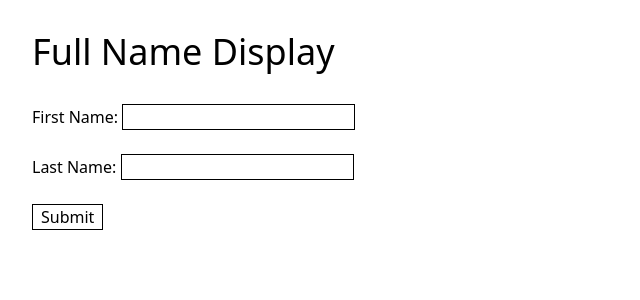
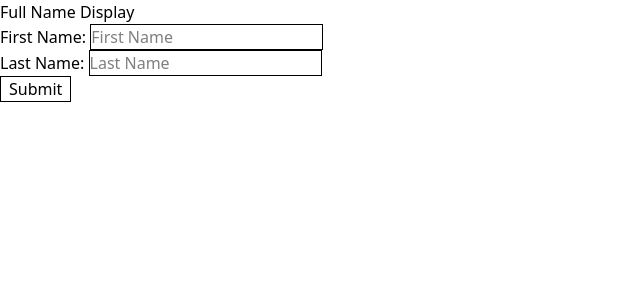
Before and after one commit to devprasadkulkarni/XDisplayName, a React (Vite) app: page / in a window 1280 px wide. Shown: the top 300 px of the page, without its empty margins (0-640 px from the left). Built offline with nearby package versions, Linux system fonts and the light colour scheme.

Commit message:
error-fix

```diff
--- a/src/App.jsx
+++ b/src/App.jsx
@@ -5,54 +5,53 @@ const App = () => {
         firstName: "",
         lastName: "",
     });
-    const [isSubmitted, setIsSubmitted] = useState(false);
+    const [fullName, setFullName] = useState("");
 
     const handleChange = (e) => {
         const { name, value } = e.target;
-        console.log(name, value);
         setData((prev) => ({ ...prev, [name]: value }));
     };
 
     const handleSubmit = (e) => {
         e.preventDefault();
         if (data.firstName.trim() && data.lastName.trim()) {
-            setIsSubmitted(true);
+            setFullName(`${data.firstName} ${data.lastName}`);
         } else {
-            setIsSubmitted(false);
+            setFullName(""); // don’t display anything if fields are empty
         }
     };
 
     return (
-        <form onSubmit={handleSubmit} className="mx-8">
-            <h1 className="text-4xl my-8 ">Full Name Display</h1>
+        <form onSubmit={handleSubmit}>
+            <h1>Full Name Display</h1>
             <span>First Name: </span>
             <input
                 className="border"
+                type="text"
+                name="firstName"
+                placeholder="First Name"
+                value={data.firstName}
                 onChange={handleChange}
-                name="firstName"
-                value={data.firstName}
                 required
             />
             <br />
-            <br />
+
             <span>Last Name: </span>
             <input
                 className="border"
+                type="text"
+                name="lastName"
+                placeholder="Last Name"
+                value={data.lastName}
                 onChange={handleChange}
-                name="lastName"
-                value={data.lastName}
                 required
             />
-            <br />
             <br />
             <button className="border px-2" type="submit">
                 Submit
             </button>
-            <p>
-                {isSubmitted
-                    ? `Full Name: ${data.firstName} ${data.lastName}`
-                    : ""}
-            </p>
+
+            {fullName && <p>Full Name: {fullName}</p>}
         </form>
     );
 };
```
